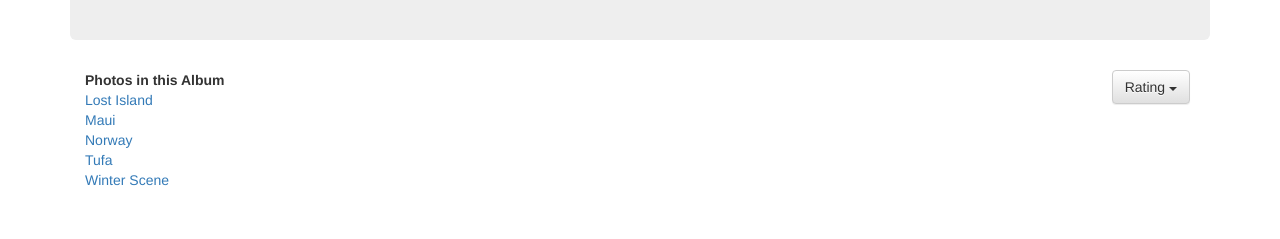
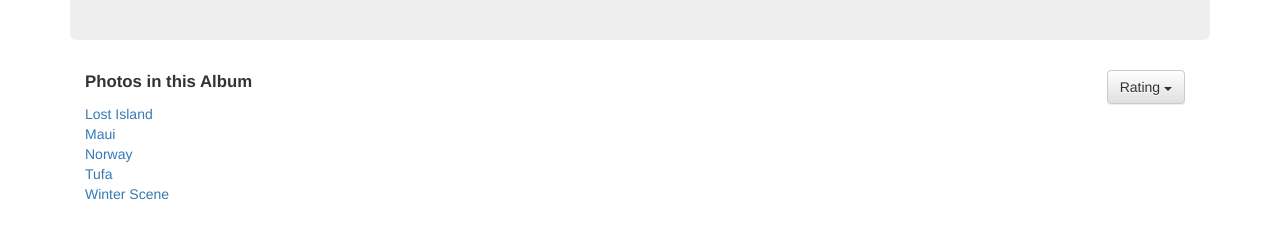
Before and after one commit to batmanimal/photo-app-backbone, a plain HTML site: page index.html in a window 1280 px wide. Shown: the part 155-394 px from the top of the page. Drawn offline with nearby package versions, Linux system fonts and the light colour scheme.

Commit message:
Update style to be more pleasing

```diff
--- a/app/css/style.css
+++ b/app/css/style.css
@@ -14,13 +14,14 @@ img {
 }
 
 .photo {
-  background-color: red;
+  /*background-color: red;*/
   height: 40px;
 }
 
 .photo-area {
   /*background-color: yellow;*/
   text-align: center;
+  /*max-width: 600px;*/
 }
 
 .caption {
@@ -33,15 +34,20 @@ img {
 }
 
 .list-area {
+  font-size: 1.0em;
+  max-width: 200px;
   /*background-color: blue;*/
 }
 
 .list-header {
   font-weight: bold;
+  font-size: 1.2em;
+  margin-bottom: 10px;
 }
 
 .btn-group {
   float: right;
-  padding-right: 20px;
+  position: relative;
+  padding-right: 10px;
   margin-bottom: 10px;
 }
--- a/index.html
+++ b/index.html
@@ -17,6 +17,7 @@
       <h1>My Super Awesome Photos</h1>
       </div>
 
+      <div class="container-fluid">
         <div class="btn-group btn-input clearfix">
 
           <button type="button" class="btn btn-default dropdown-toggle form-control" data-toggle="dropdown" id="dropdownMenu1" aria-haspopup="true" aria-expanded="true">
@@ -32,8 +33,6 @@
             <li><a href="#">****</a></li>
           </ul>
         </div> <!-- dropdown rating area -->
-
-      <div class="container-fluid">
 
       <div class="row">
 
```
Lines whose indentation alone changed are shown as unchanged.
